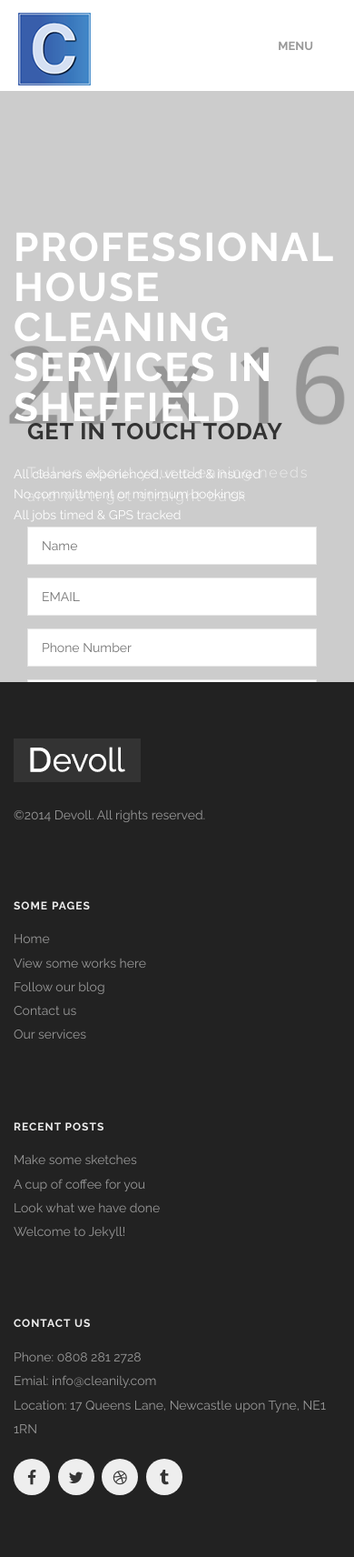
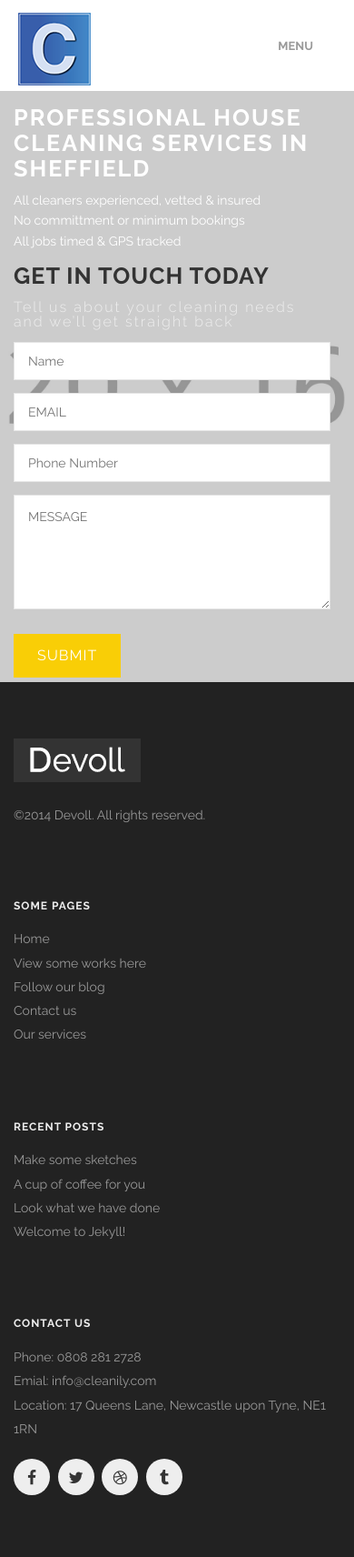
Before and after one commit to webuimaker/edward, a Jekyll site: the page built from index.html, in a window 390 px wide. Shown: the whole page at 91% size. Built offline with Jekyll 4.4.1, drawn with Linux system fonts in a browser that asks for light colours.

Commit message:
updated responsive

```diff
--- a/_layouts/home.html
+++ b/_layouts/home.html
@@ -3,7 +3,7 @@ layout: default
 ---
 
 
-<div class='mod modDefaultSlider'>
+<div class='mod modDefaultSlider top-banner'>
   <div class='sequence' data-autostop='on' data-timeout='0'>
     <!--<a class='sequence-prev' href='javascript:void(0);'>
       <span></span>
@@ -63,7 +63,7 @@ layout: default
 						  Thanks for contacting us, we'll be in touch soon!
 						</p>
 					  </div>
-					  <div class='medium-12 columns'>
+					  <div class=''>
 						<h2>{{page.slides.forms.heading}}</h2>
 						<p>{{page.slides.forms.subHeading}}</p>
 						{% for forms in page.slides.forms.formList %}
--- a/css/style.css
+++ b/css/style.css
@@ -3765,6 +3765,28 @@ body {
   .modBoxedSlider .caption h2 {
     font-size: 1.8rem;
   }
+
+  .top-banner .title.bottom-to-top,  .top-banner .lists.buttons-wrapper.bottom-to-top{
+	  top:15px !important;
+  }
+   .top-banner .title h2{
+	   font-size:1.8em  !important;
+	   margin-bottom:10px !important;
+	   line-height:2rem !important;
+   }
+   .top-form h2 {
+		font-size: 1.6em;
+		margin-bottom: 1rem;
+		line-height: 1em;
+	}
+	.top-form p{
+		font-size: 15px;
+		margin-bottom: 1rem;
+		line-height: 1em;
+	}
+	.top-form input {
+		margin-bottom: .5em;
+	}
 }
 @media only screen and (max-width: 480px) {
   .modDefaultSlider .sequence .title h2 {
@@ -3827,6 +3849,30 @@ body {
   }
 }
 
+@media only screen and (min-width: 768px)  and (max-width: 992px) {
+	 .top-banner .title.bottom-to-top,  .top-banner .lists.buttons-wrapper.bottom-to-top{
+	  top:15px !important;
+  }
+   .top-banner .title h2{
+	   font-size:1.8em  !important;
+	   margin-bottom:10px !important;
+	   line-height:2rem !important;
+   }
+   .top-form h2 {
+		font-size: 1.6em;
+		margin-bottom: 1rem;
+		line-height: 1em;
+	}
+	.top-form p{
+		font-size: 15px;
+		margin-bottom: 1rem;
+		line-height: 1em;
+	}
+	.top-form input {
+		margin-bottom: .5em;
+	}
+}
+
 
 
 
```
